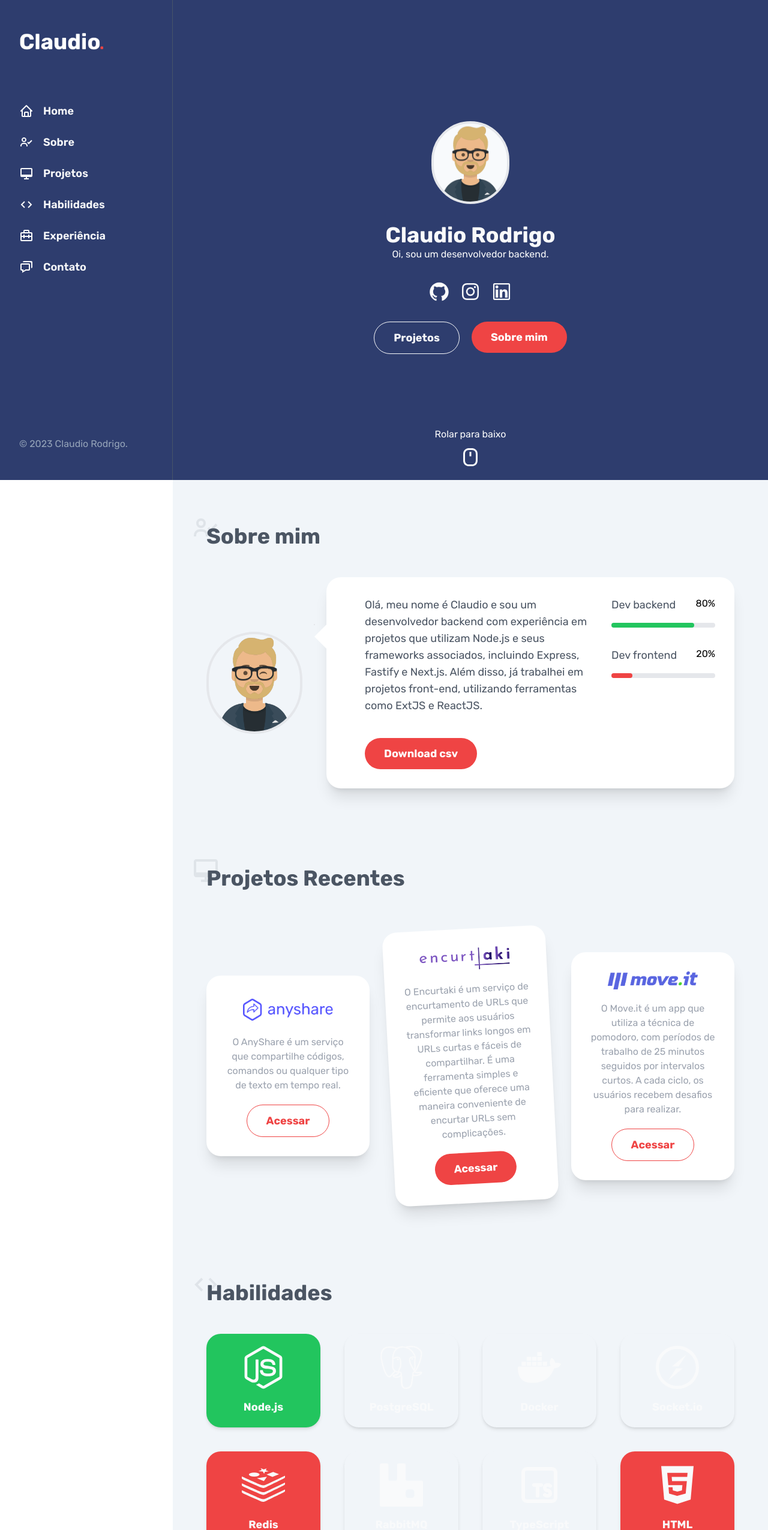
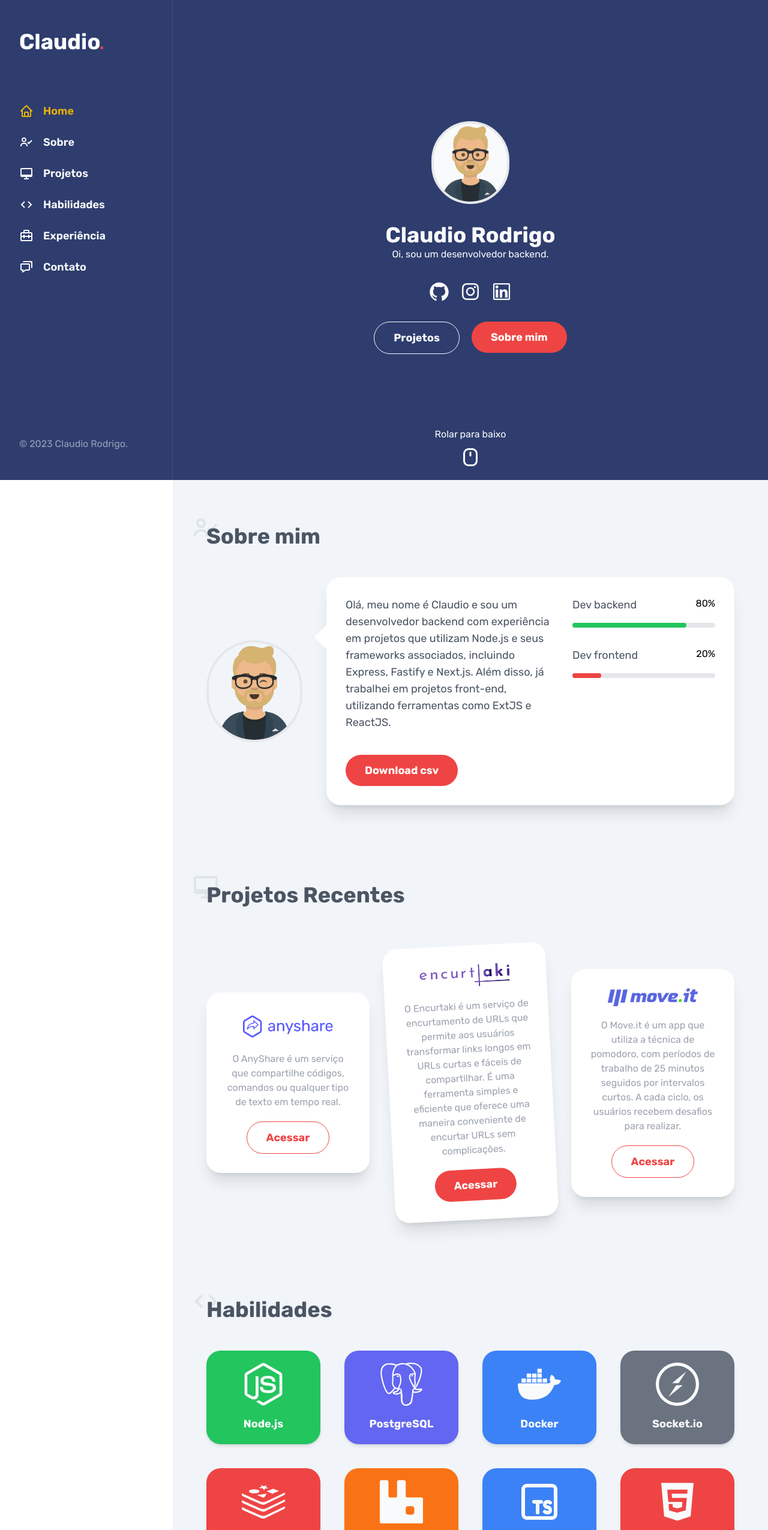
Before and after one commit to claudiozh/my-portfolio, a Next.js app: page / in a window 1280 px wide. Shown: the top 2550 px of the page at 60% size. Built offline with nearby package versions, Linux system fonts and the light colour scheme.

Commit message:
feat: add hook scrollpy

```diff
--- a/package.json
+++ b/package.json
@@ -9,6 +9,7 @@
     "lint": "next lint"
   },
   "dependencies": {
+    "@makotot/ghostui": "^2.0.0",
     "@types/node": "20.1.2",
     "@types/react": "18.2.6",
     "@types/react-dom": "18.2.4",
@@ -24,8 +25,6 @@
     "react-dom": "18.2.0",
     "react-icons": "4.8.0",
     "react-scroll": "1.8.9",
-    "react-scroll-into-view": "1.12.1",
-    "react-scrollspy": "3.4.3",
     "tailwindcss": "3.3.2",
     "typescript": "5.0.4"
   },
--- a/src/app/page.tsx
+++ b/src/app/page.tsx
@@ -30,7 +30,7 @@ export default function PageDefault() {
           <Home />
         </section>
 
-        <div className="md:container md:mx-auto">
+        <div className="container mx-auto 2xl:px-36">
           <Section title="Sobre mim" icon={<BiUserCheck />} id={ids.about}>
             <About />
           </Section>
--- a/src/components/About.tsx
+++ b/src/components/About.tsx
@@ -30,27 +30,26 @@ export const About = () => {
         width={160}
         height={160}
       />
+      <div className="bg-white grid grid-cols-12 gap-8 shadow-xl p-8 rounded-3xl">
+        <div className="col-span-7 text-gray-600 text-lg">
+          <div className="relative">
+            <div className="absolute w-0 h-0 left-[-52px] bottom-full transform translate-x-[-50%]">
+              <div className="mt-12 border-t-[20px] border-t-transparent border-r-white border-r-[20px]  border-b-[20px] border-b-transparent"></div>
+            </div>
 
-      <div className="bg-white flex flex-1 justify-between gap-8 shadow-xl p-8 rounded-3xl">
-        <div className="relative mt-12">
-          <div className="absolute w-0 h-0 left-[-52px] bottom-full transform translate-x-[-50%] border border-red">
-            <div className="border-t-[20px] border-t-transparent border-r-white border-r-[20px]  border-b-[20px] border-b-transparent"></div>
+            <p className="mb-10">
+              Olá, meu nome é Claudio e sou um desenvolvedor backend com
+              experiência em projetos que utilizam Node.js e seus frameworks
+              associados, incluindo Express, Fastify e Next.js. Além disso, já
+              trabalhei em projetos front-end, utilizando ferramentas como ExtJS
+              e ReactJS.
+            </p>
           </div>
-        </div>
-
-        <div className="flex-1 text-gray-600 text-lg">
-          <p className="mb-10">
-            Olá, meu nome é Claudio e sou um desenvolvedor backend com
-            experiência em projetos que utilizam Node.js e seus frameworks
-            associados, incluindo Express, Fastify e Next.js. Além disso, já
-            trabalhei em projetos front-end, utilizando ferramentas como ExtJS e
-            ReactJS.
-          </p>
 
           <Button text="Download csv" />
         </div>
 
-        <div className="flex flex-col gap-8">
+        <div className="col-span-5 flex flex-col gap-8">
           <Stack language="Dev backend" percentage={80} />
           <Stack language="Dev frontend" percentage={20} />
         </div>
--- a/src/components/Home.tsx
+++ b/src/components/Home.tsx
@@ -61,7 +61,12 @@ export const Home = () => {
 
               <div className="flex gap-4">
                 {socialMedia.map((social) => (
-                  <a href={social.url} key={social.id}>
+                  <a
+                    href={social.url}
+                    key={social.id}
+                    target="_blank"
+                    rel="noreferrer"
+                  >
                     {social.icon}
                   </a>
                 ))}
--- a/src/components/Sidebar.tsx
+++ b/src/components/Sidebar.tsx
@@ -11,7 +11,9 @@ import {
 
 import { Link as ScrollLink } from 'react-scroll'
 import { Logo } from '@/components/Logo'
-import { navLinks } from '@/utils/navlinks'
+import { ids, navLinks } from '@/utils/navlinks'
+import { useScrollspy } from '@/hooks/scrolloy'
+import clsx from 'clsx'
 
 const year = new Date().getFullYear()
 
@@ -25,6 +27,8 @@ const iconsById = {
 }
 
 export const Sidebar = () => {
+  const activeId = useScrollspy(Object.keys(ids), 350)
+
   return (
     <div className="flex flex-col justify-between w-72 h-screen fixed px-8 py-12 bg-[#2E3D6E] border-r-[1px] border-slate-600">
       <Logo />
@@ -37,9 +41,13 @@ export const Sidebar = () => {
               to={link.id}
               smooth={true}
               duration={1000}
-              activeClass="text-yellow-500"
             >
-              <li className="flex items-center mb-6 hover:text-yellow-500 hover:cursor-pointer">
+              <li
+                className={clsx(
+                  'flex items-center mb-6 hover:text-yellow-500 hover:cursor-pointer',
+                  link.id === activeId && 'text-yellow-500',
+                )}
+              >
                 <span>{iconsById[link.id as keyof typeof iconsById]}</span>
                 <span>{link.label}</span>
               </li>
@@ -52,26 +60,3 @@ export const Sidebar = () => {
     </div>
   )
 }
-
-// import React from 'react';
-// import Scrollspy from 'react-scrollspy';
-
-// const Sidebar = () => {
-//   return (
-//     <div className="sidebar">
-//       <Scrollspy items={['section1', 'section2', 'section3']} currentClassName="active" offset={-50}>
-//         <li>
-//           <a href="#section1">Section 1</a>
-//         </li>
-//         <li>
-//           <a href="#section2">Section 2</a>
-//         </li>
-//         <li>
-//           <a href="#section3">Section 3</a>
-//         </li>
-//       </Scrollspy>
-//     </div>
-//   );
-// };
-
-// export default Sidebar;
--- a/src/components/Skills.tsx
+++ b/src/components/Skills.tsx
@@ -28,6 +28,15 @@ export const iconByName: Record<ISkillName, React.JSX.Element> = {
 }
 
 export const Skills = () => {
+  const colorVariants = {
+    red: 'bg-red-500',
+    blue: 'bg-blue-500',
+    green: 'bg-green-500',
+    orange: 'bg-orange-500',
+    gray: 'bg-gray-500',
+    indigo: 'bg-indigo-500',
+  }
+
   return (
     <div className="grid grid-cols-4 gap-10 justify-center mt-12">
       {Object.entries(skills).map(([key, skill]) => (
@@ -35,7 +44,7 @@ export const Skills = () => {
           key={key}
           className={clsx(
             'flex flex-col justify-center items-center gap-4 py-5 rounded-3xl shadow-md hover:-rotate-6',
-            skill.color,
+            colorVariants[skill.color as keyof typeof colorVariants],
           )}
         >
           <div className="text-7xl text-gray-50">
--- /dev/null
+++ b/src/hooks/scrolloy.tsx
@@ -0,0 +1,46 @@
+'use client'
+
+import { useLayoutEffect, useState } from 'react'
+
+const clamp = (value: number) => Math.max(0, value)
+
+const isBetween = (value: number, floor: number, ceil: number) =>
+  value >= floor && value <= ceil
+
+export const useScrollspy = (ids: string[], offset: number = 0) => {
+  const [activeId, setActiveId] = useState('')
+
+  useLayoutEffect(() => {
+    const listener = () => {
+      const scroll = window.scrollY
+
+      const position = ids
+        .map((id) => {
+          const element = document.getElementById(id)
+
+          if (!element) return { id, top: -1, bottom: -1 }
+
+          const rect = element.getBoundingClientRect()
+          const top = clamp(rect.top + scroll - offset)
+          const bottom = clamp(rect.bottom + scroll - offset)
+
+          return { id, top, bottom }
+        })
+        .find(({ top, bottom }) => isBetween(scroll, top, bottom))
+
+      setActiveId(position?.id || '')
+    }
+
+    listener()
+
+    window.addEventListener('resize', listener)
+    window.addEventListener('scroll', listener)
+
+    return () => {
+      window.removeEventListener('resize', listener)
+      window.removeEventListener('scroll', listener)
+    }
+  }, [ids, offset])
+
+  return activeId
+}
--- a/src/utils/skills.ts
+++ b/src/utils/skills.ts
@@ -3,50 +3,50 @@ import { ISkill, ISkillName } from '@/interfaces/skill'
 export const skills: Record<ISkillName, ISkill> = {
   nodejs: {
     title: 'Node.js',
-    color: 'bg-green-500',
+    color: 'green',
   },
   postgresql: {
     title: 'PostgreSQL',
-    color: 'bg-indigo-500',
+    color: 'indigo',
   },
   docker: {
     title: 'Docker',
-    color: 'bg-blue-500',
+    color: 'blue',
   },
   socketio: {
     title: 'Socket.io',
-    color: 'bg-gray-500',
+    color: 'gray',
   },
   redis: {
     title: 'Redis',
-    color: 'bg-red-500',
+    color: 'red',
   },
   rabbitmq: {
     title: 'RabbitMQ',
-    color: 'bg-orange-500',
+    color: 'orange',
   },
   typescript: {
     title: 'TypeScript',
-    color: 'bg-blue-500',
+    color: 'blue',
   },
   html: {
     title: 'HTML',
-    color: 'bg-red-500',
+    color: 'red',
   },
   css: {
     title: 'CSS',
-    color: 'bg-orange-500',
+    color: 'orange',
   },
   react: {
     title: 'React',
-    color: 'bg-blue-500',
+    color: 'blue',
   },
   nextjs: {
     title: 'Next.js',
-    color: 'bg-indigo-500',
+    color: 'indigo',
   },
   git: {
     title: 'Git',
-    color: 'bg-gray-500',
+    color: 'gray',
   },
 }
```
Also changed, not shown: 1 other file (tests, documents, lock files or other folders).
